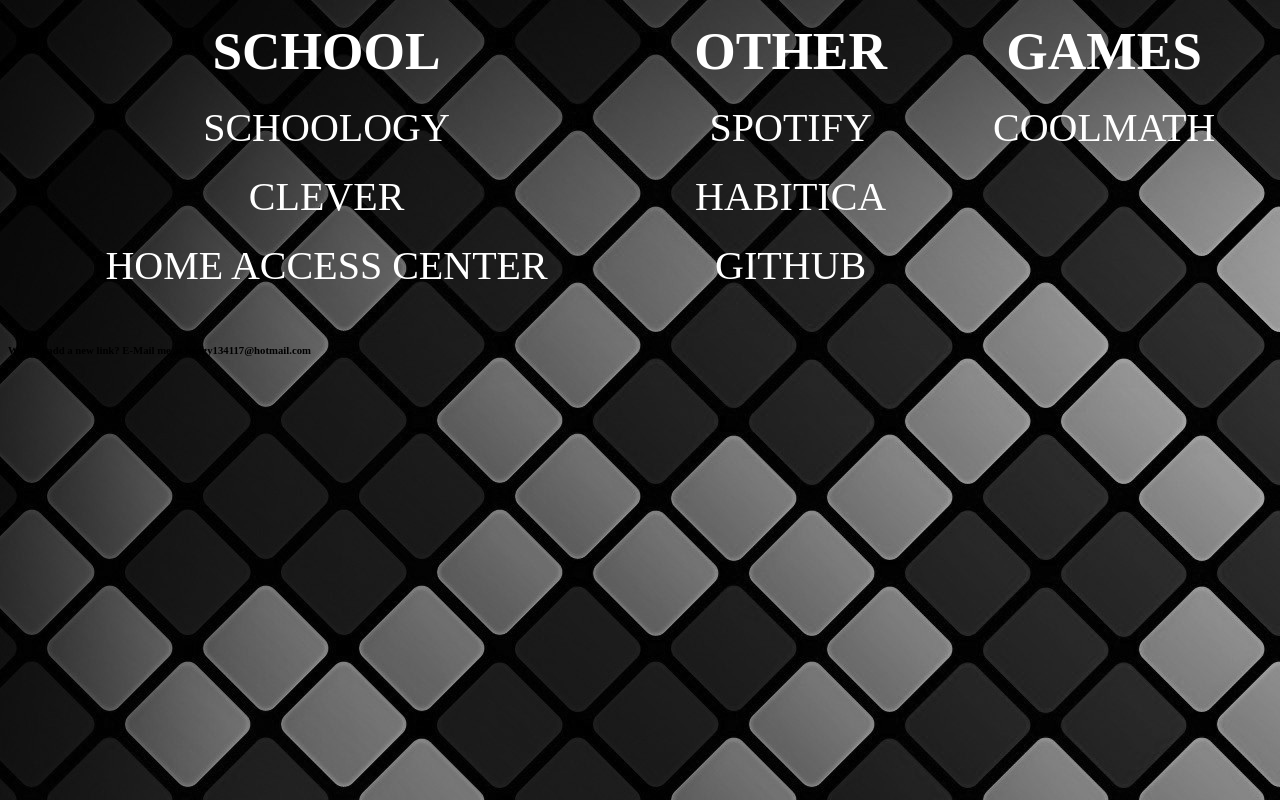
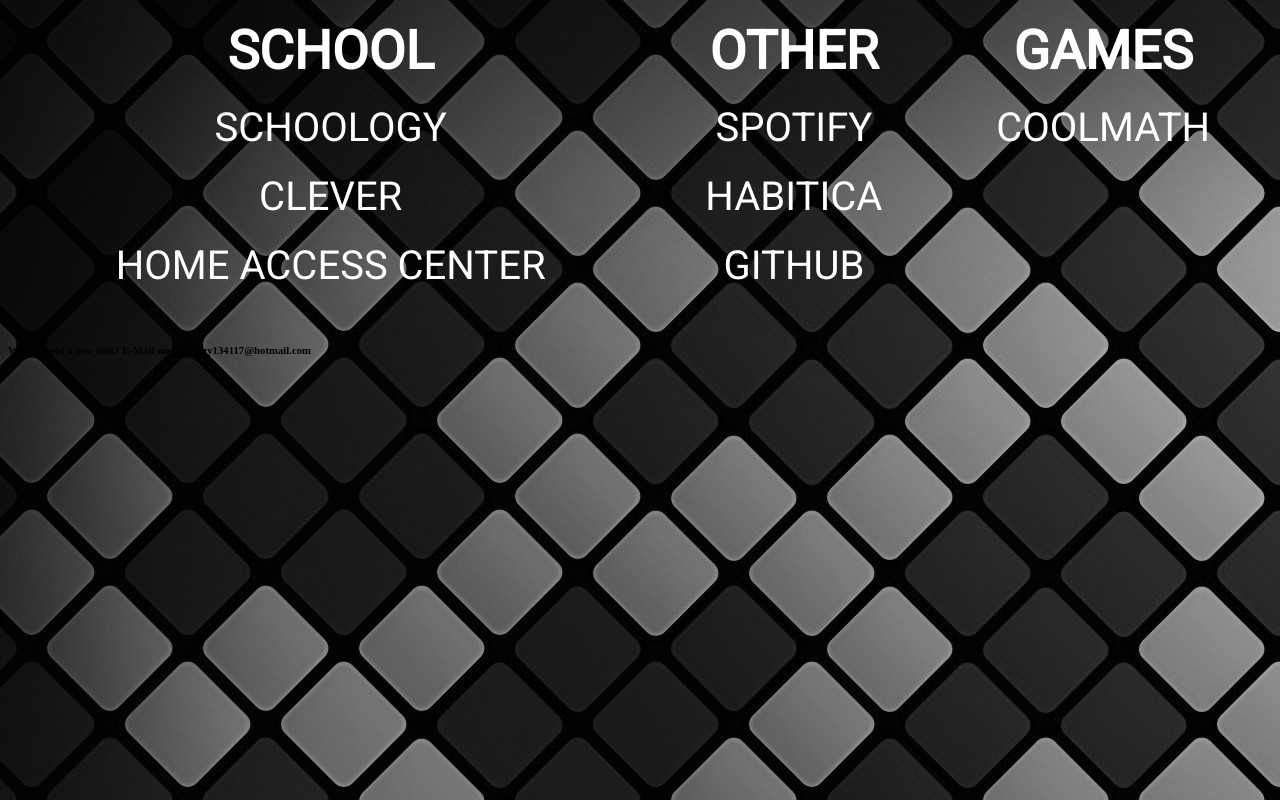
Before and after one commit to Hedgy134117/bookmarks, a plain HTML site: page index.html in a window 1280 px wide. Drawn offline with Linux system fonts and the light colour scheme.

Commit message:
changedFont

```diff
--- a/index.html
+++ b/index.html
@@ -2,7 +2,9 @@
 <head>
 	<title>ALL MY BOOKMARKS</title>
 	<link rel="shortcut icon" type="image/ico" href="favicon.ico">
+	<link href="https://fonts.googleapis.com/css?family=Roboto" rel="stylesheet">
 <style>
+	a, th, td {font-family: 'Roboto', sans-serif;}
 th, td {padding: 10px}
 #myTable {
 	width: 100%;
```
